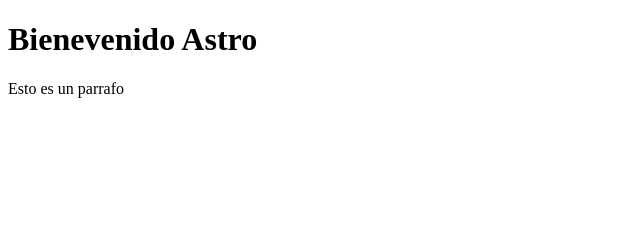
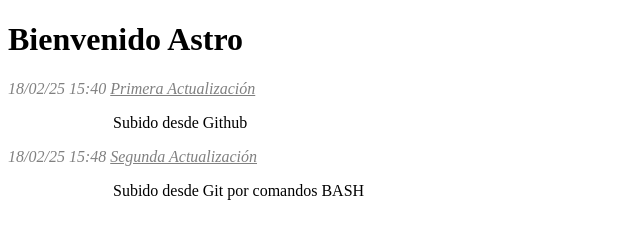
Before and after one commit to Astroillo/astroillo.github.io, a plain HTML site: page index.html in a window 1280 px wide. Shown: the whole page, without its empty margins (0-640 px from the left). Drawn offline with Linux system fonts and the light colour scheme.

Commit message:
Añadiendo mas archivos al repositorio

```diff
--- a/index.html
+++ b/index.html
@@ -4,9 +4,22 @@
         <meta charset="utf-8">
         <meta name="viewport" content="width=device-width, initial-scale=1">
         <title>Astroillo Web</title>
+        <style>
+            .actualizacion{
+                color:gray;
+                font-style:italic;
+            }
+            .tabulacion:first-letter {
+	        margin-left: 105px;
+            }
+        </style>
     </head>
     <body>
-        <h1>Bienevenido Astro</h1>
-        <p>Esto es un parrafo</p>
+        <h1>Bienvenido Astro</h1>
+        <p class="actualizacion">18/02/25 15:40 <u>Primera Actualización</u></p>
+        <p class="tabulacion">Subido desde Github</p>
+
+        <p class="actualizacion">18/02/25 15:48 <u>Segunda Actualización</u></p>
+        <p class="tabulacion">Subido desde Git por comandos BASH</p>
     </body>
 </html>
```
